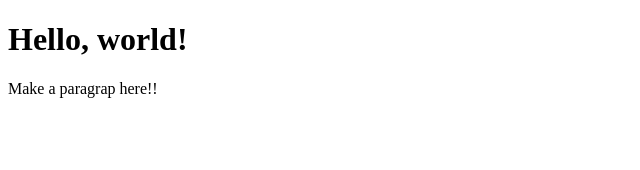
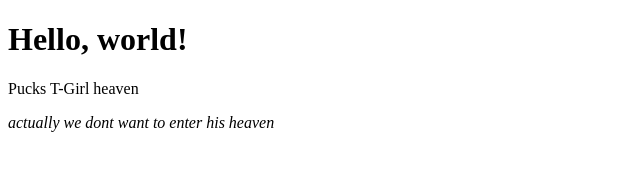
Before and after one commit to otherpoint/practice, a plain HTML site: page index.html in a window 1280 px wide. Shown: the whole page, without its empty margins (0-640 px from the left). Drawn offline with Linux system fonts and the light colour scheme.

Commit message:
these are my changes in the name of the natures guardians

```diff
--- a/index.html
+++ b/index.html
@@ -17,8 +17,8 @@
 <body>
 
   <h1>Hello, world!</h1>
-  <p>Make a paragrap here!!</p>
-
+  <p>Pucks T-Girl heaven</p>
+  <p><i>actually we dont want to enter his heaven</i></p>
 </body>
 
 </html>
```
